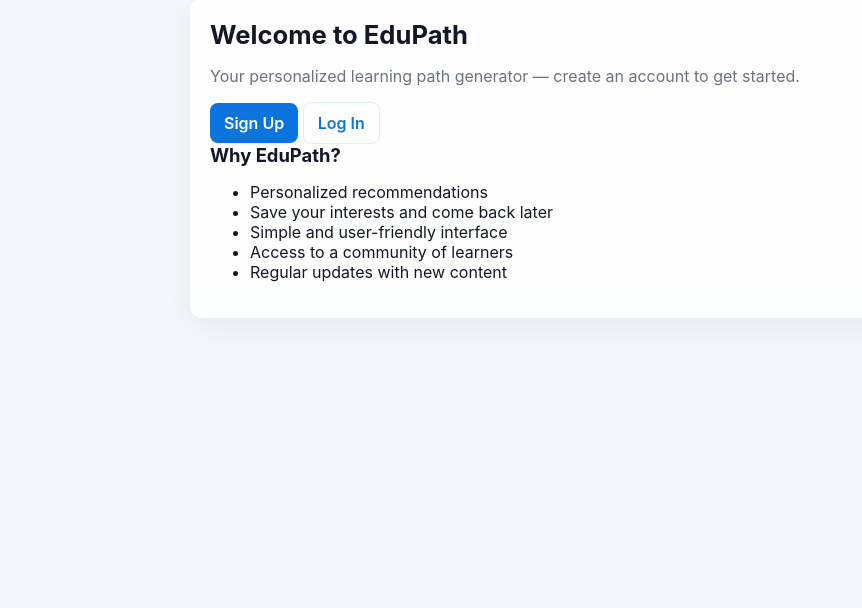
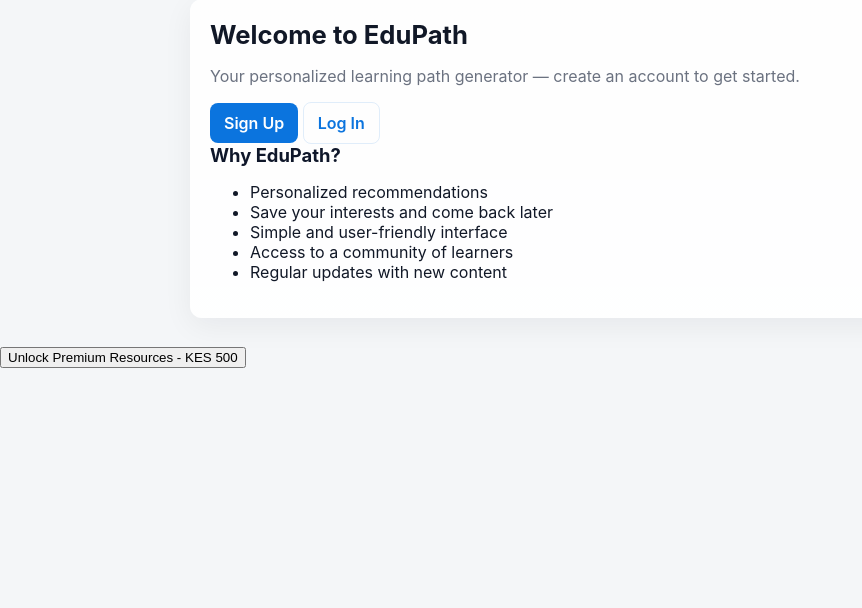
Before and after one commit to novarae/EduPath, a Flask app: page / in a window 1280 px wide. Shown: the part 29-637 px from the top of the page, without its empty margins (0-862 px from the left). Run offline with Flask 3, Linux system fonts and the light colour scheme.

Commit message:
Updated home.html

```diff
--- a/templates/home.html
+++ b/templates/home.html
@@ -39,5 +39,9 @@
       </ul>
     </section>
   </main>
+  <form action="#" method="POST">
+  <button type="submit">Unlock Premium Resources - KES 500</button>
+</form>
+
 </body>
 </html>
```
